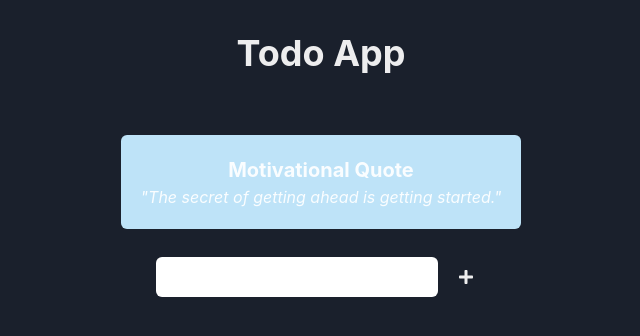
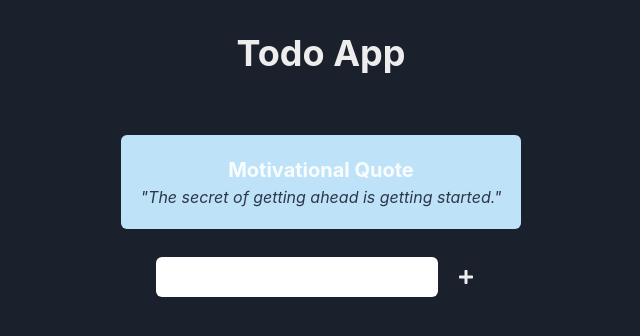
Before and after one commit to GPT-Engineer-App-Dev/pseudo-genius, a React (Vite) app: page / in a window 1280 px wide. Shown: the top 336 px of the page, without its empty margins (319-959 px from the left). Built offline with nearby package versions, Linux system fonts and the light colour scheme.

Commit message:
Updated the text color of the motivational quote to a darker shade (`gray.700`).
in the motivational quote make the text darker

```diff
--- a/src/components/MotivationalQuote.jsx
+++ b/src/components/MotivationalQuote.jsx
@@ -10,7 +10,9 @@ const MotivationalQuote = () => {
       <Text fontSize="xl" fontWeight="bold">
         Motivational Quote
       </Text>
-      <Text fontStyle="italic">"{randomQuote}"</Text>
+      <Text fontStyle="italic" color="gray.700">
+        "{randomQuote}"
+      </Text>
     </Box>
   );
 };
```
